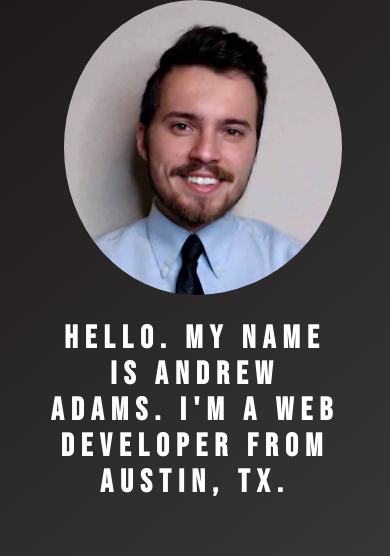
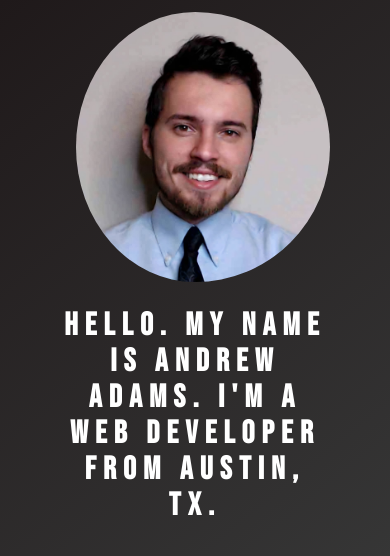
Before and after one commit to AndrewAdams384/andrewadams384.github.io, a plain HTML site: page index.html in a window 390 px wide. Shown: the top 556 px of the page. Drawn offline with nearby package versions, Linux system fonts and the light colour scheme.

Commit message:
trying to fix mobile

```diff
--- a/assets/style.css
+++ b/assets/style.css
@@ -52,6 +52,10 @@ body {
     display: none;
 }
 
+.columns {
+    margin: 0;
+}
+
 @media screen and (max-width:768px) {
     #resume-file {
         display:none;
```
